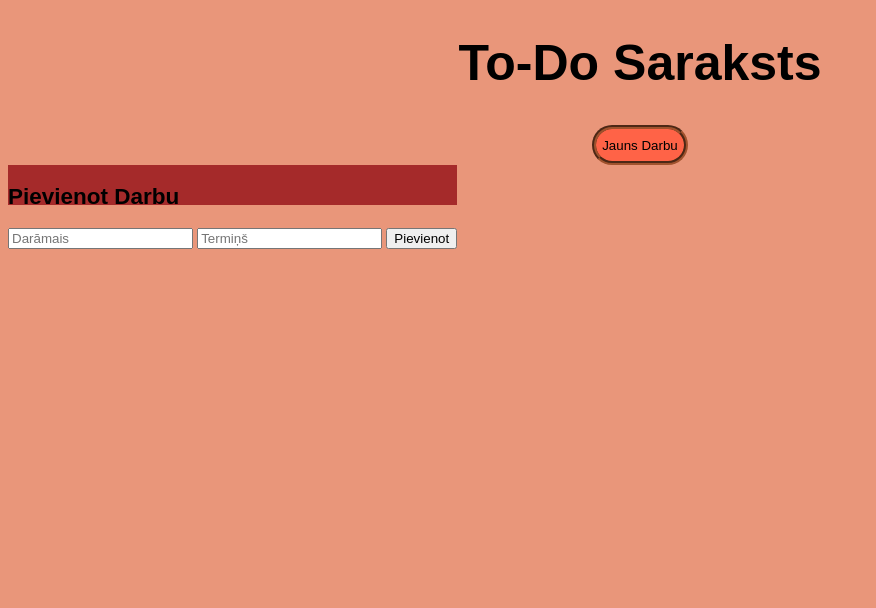
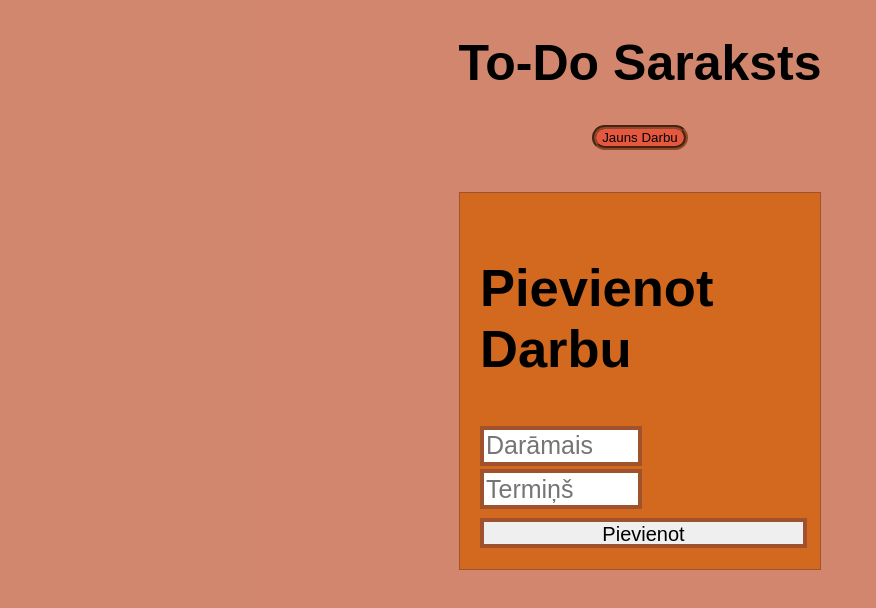
Before and after one commit to mmimanis/to_do_list, a plain HTML site: page index.html in a window 1280 px wide. Both pictures are taken after a click on the button "Jauns Darbu". Shown: the whole page, without its empty margins (0-876 px from the left). Drawn offline with Linux system fonts and the light colour scheme.

Commit message:
popUp pievienot daramo

```diff
--- a/CSS/style.css
+++ b/CSS/style.css
@@ -9,11 +9,10 @@ h1{
     font-family: Arial, Helvetica, sans-serif;
 }
 
-div{
+#poga {
     display: flex;
     justify-content: center;
-    font-size: 50px;
-    height: 40px;
+    align-items: center;
 }
 
 .sienna-button-border{
@@ -24,12 +23,50 @@ div{
     background-color: tomato;
 }
 
+input#form{
+    width: 15px;
+    height: 15px;
+}
+
 #popUp{
     display: none;
-    position:fixed;
+    position: fixed;
     z-index: 1;
-    background-color: brown;
-    justify-content: center;
-    font-size: 15px;
+    left: 0;
+    top: 0;
+    width: 100%;
+    height: 100%;
+    background-color: rgb(0, 0, 0);
+    background-color: rgba(0, 0, 0, 0.1);
+    font-size: 35px;
     font-family: Arial, Helvetica, sans-serif;
 }
+
+input#daramais {
+    height: 30px;
+    width: 150px;
+    font-size: 25px;
+    border: solid 4px sienna;
+}
+
+input#termins {
+    height: 30px;
+    width: 150px;
+    font-size: 25px;
+    border: solid 4px sienna;
+}
+
+#pievienotDarbu {
+    height: 30px;
+    width: 327px;
+    font-size: 20px;
+    border: solid 4px sienna;
+}
+
+#form{
+    background-color: chocolate;
+    margin: 15% auto;
+    padding: 20px;
+    border: 1px solid sienna;
+    width: 25%;
+}
```
